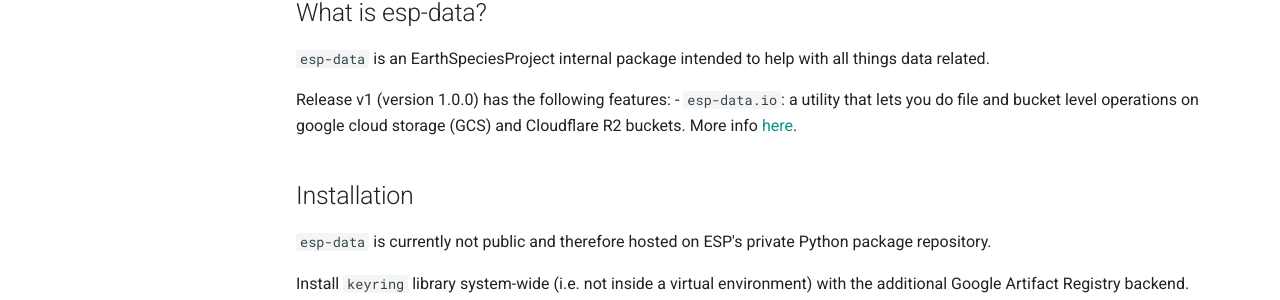
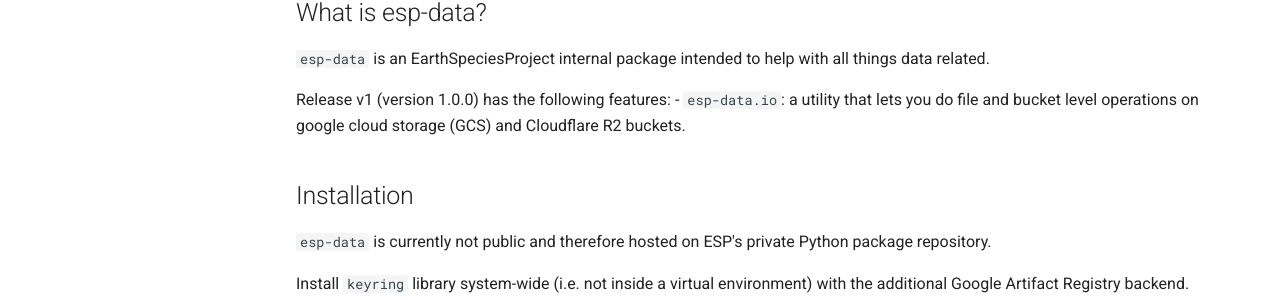
Before and after one commit to earthspecies/alp-data, an MkDocs documentation site: the page built from docs/index.md, in a window 1280 px wide and 1289 px high. Shown: the part 233-533 px from the top of the window. Built offline with MkDocs 1.6.1 and Material for MkDocs 9.7.7, drawn with Linux system fonts in a browser that asks for light colours; comment, search, counter and statistics services are not loaded.

Commit message:
Remove link to markdown

```diff
--- a/docs/index.md
+++ b/docs/index.md
@@ -5,7 +5,7 @@
 
 Release v1 (version 1.0.0) has the following features:
 - `esp-data.io`: a utility that lets you do file and bucket level operations on google cloud storage (GCS) and Cloudflare R2
-buckets. More info [here](io.md).
+buckets.
 
 ## Installation
 
```
